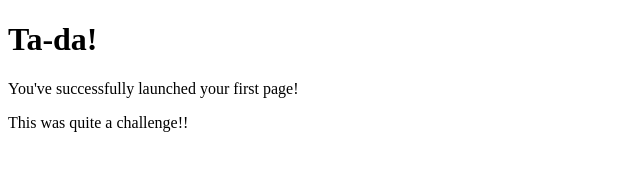
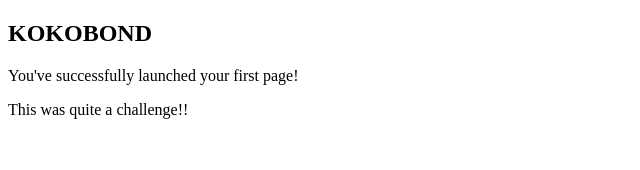
Before and after one commit to Amalia-net/Amalia-net.github.io, a plain HTML site: page index.html in a window 1280 px wide. Shown: the whole page, without its empty margins (0-640 px from the left). Drawn offline with Linux system fonts and the light colour scheme.

Commit message:
Initial2

```diff
--- a/index.html
+++ b/index.html
@@ -1,7 +1,7 @@
 <!DOCTYPE html>
 <html>
-	<body>
-		<h1>Ta-da!</h1>
+	<nav>
+		<h1>KOKOBOND</h1>
 		<p>You've successfully launched your first page!</p>
         <p>This was quite a challenge!!</p>
 	</body>
```
